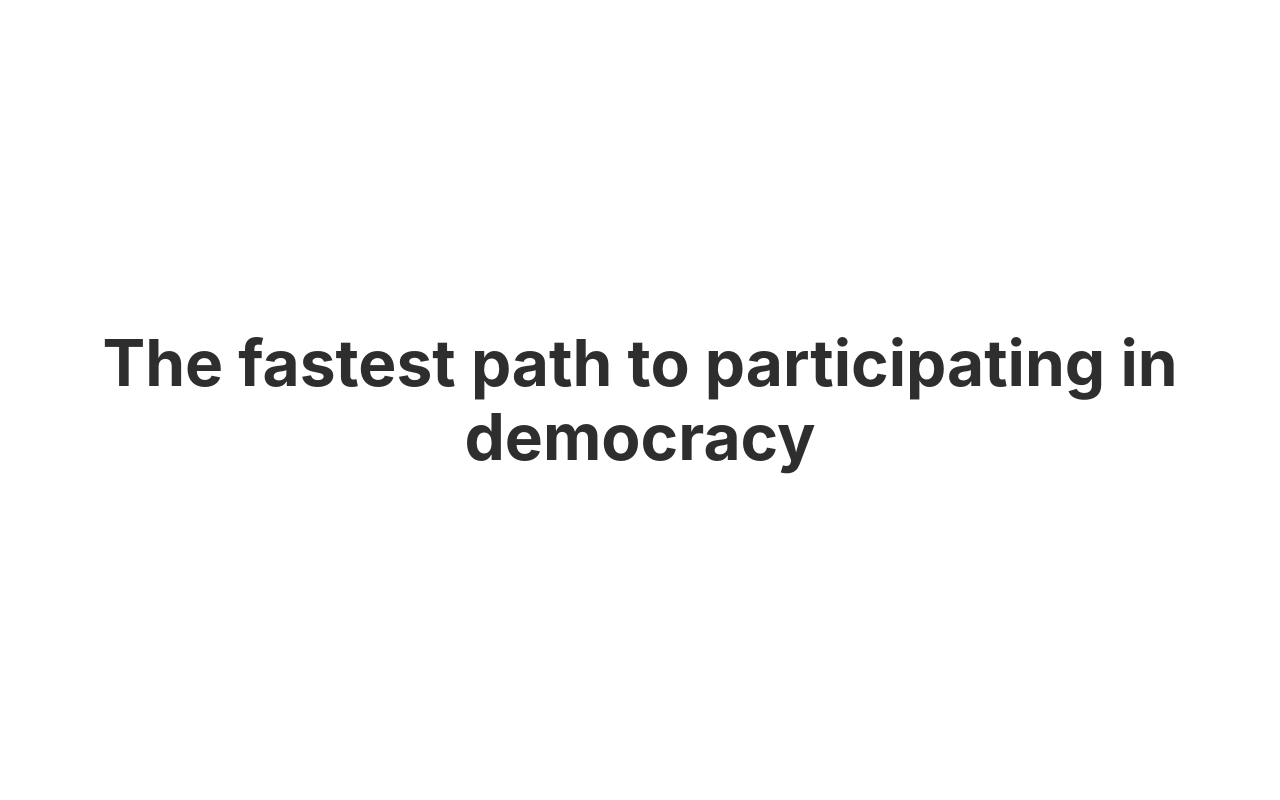
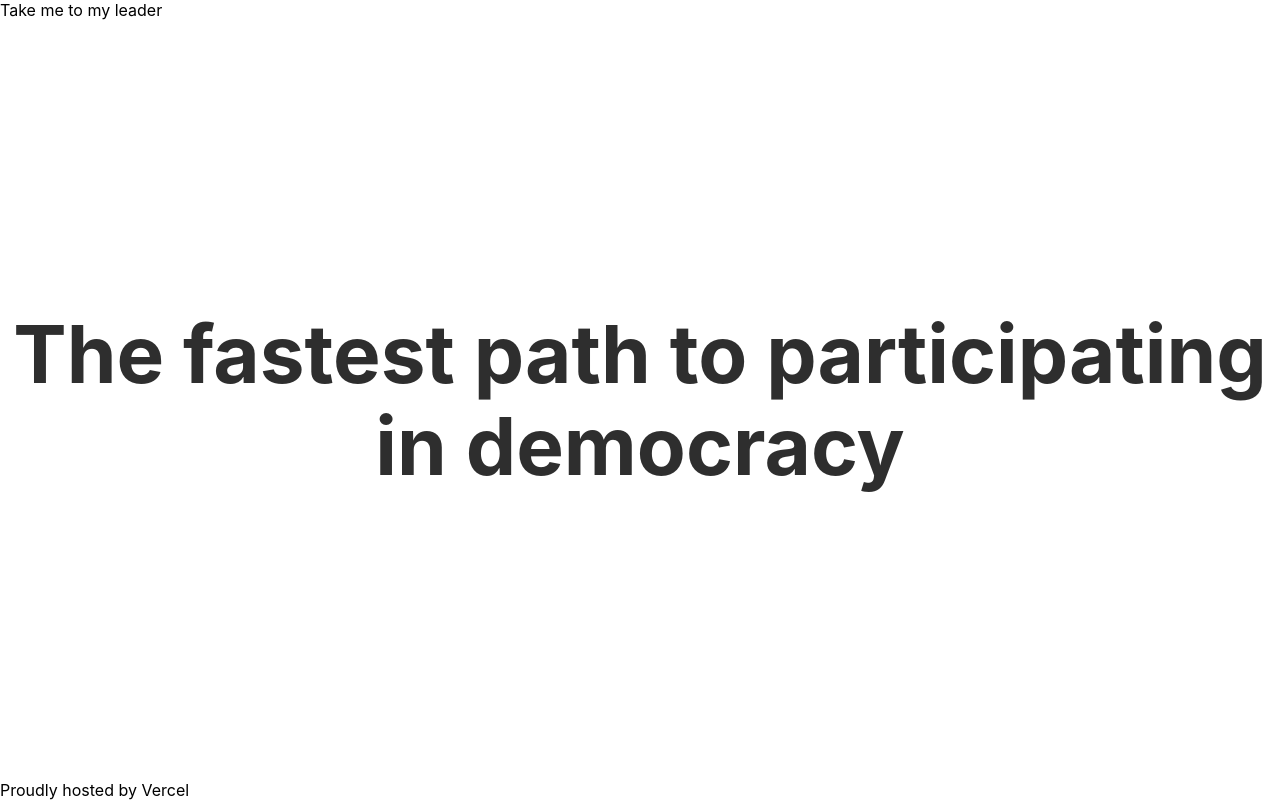
Before and after one commit to KenAKAFrosty/take-me-to-my-leader, a Next.js app: page / in a window 1280 px wide. Built offline with nearby package versions, Linux system fonts and the light colour scheme.

Commit message:
tinkering with basic layout & styles

```diff
--- /dev/null
+++ b/components/Footer.tsx
@@ -0,0 +1,5 @@
+export default function Footer(){
+    return (
+        <></>
+    )
+}
--- /dev/null
+++ b/components/Header.tsx
@@ -0,0 +1,5 @@
+export default function Header(){
+    return (
+        <></>
+    )
+}
--- a/pages/index.tsx
+++ b/pages/index.tsx
@@ -1,33 +1,30 @@
 import Head from 'next/head'
 import Image from 'next/image'
+import { defaultMainContainer, defaultPageContainer } from '../styles/defaultStyles';
 
 
 export default function Home() {
   console.log(process.env.TEST);
 
   return (
-    <div style={{
-      display: "flex",
-      flexDirection: "column",
-      minHeight: "100vh"
-    }}>
+    <div style={defaultPageContainer}>
       <Head>
         <title>⌚▶📣 Take me to my leader</title>
         <meta name="description" content="The fastest path to participating in democracy" />
         <link rel="icon" href="/favicon.ico" />
       </Head>
+      <header>
+        Take me to my leader
+      </header>
 
-      <main
-        style={{
-          flexGrow: 1,
-          display:"flex",
-          alignItems: "center"
-      }}>
+      <main style={defaultMainContainer}>
         <h1 style={{
           textAlign: "center",
+          width: "100%",
           margin: 0,
+          padding: 10,
           lineHeight: 1.15,
-          fontSize: "4rem",
+          fontSize: "calc(16px + 5vw)",
           color: "rgba(0,0,0,0.82)"
         }}>
           The fastest path to participating in democracy
@@ -35,6 +32,9 @@ export default function Home() {
 
       </main>
 
+        <footer>
+          Proudly hosted by Vercel
+        </footer>
     </div>
   )
 }
--- /dev/null
+++ b/styles/defaultStyles.ts
@@ -0,0 +1,14 @@
+import { CSSProperties } from "react"
+
+export const defaultPageContainer: CSSProperties = {
+    display: "flex",
+    flexDirection: "column",
+    justifyContent: "space-between",
+    minHeight: "100vh"
+}
+
+export const defaultMainContainer: CSSProperties = {
+    flexGrow: 1,
+    display:"flex",
+    alignItems: "center"
+}
```
Also changed, not shown: 1 other file (tests, documents, lock files or other folders).
